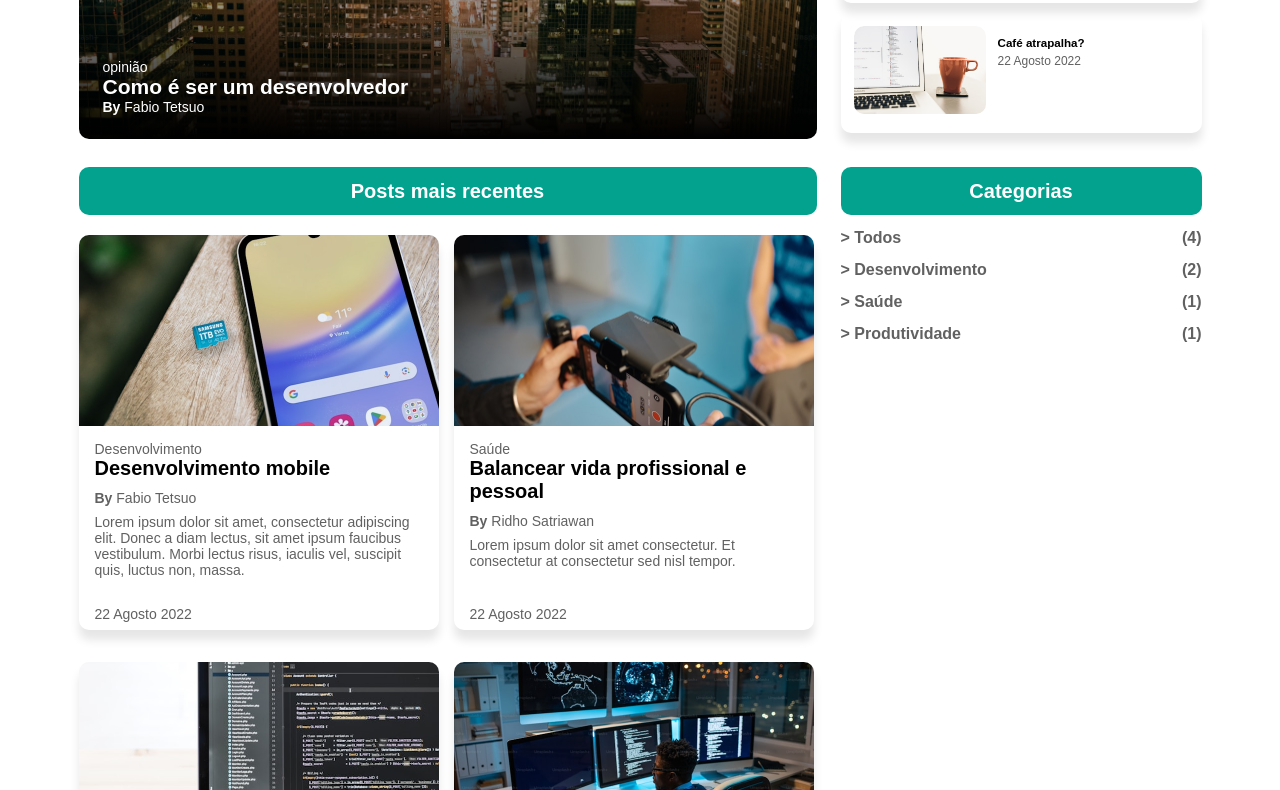
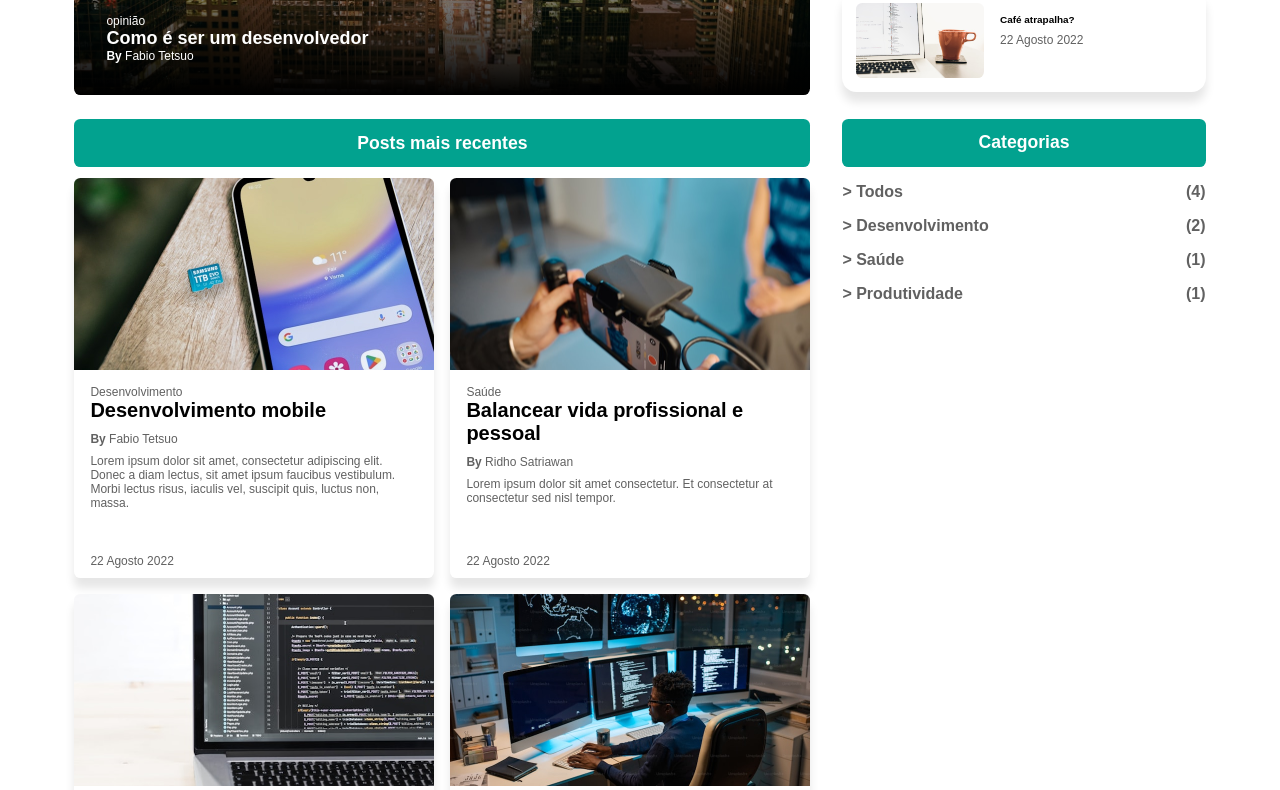
Before and after one commit to tiagoDariel/RID218815_Desafio02, a plain HTML site: page index.html in a window 1280 px wide. Shown: the part 425-1215 px from the top of the page. Drawn offline with Linux system fonts and the light colour scheme; a web font is replaced by a local one.

Commit message:
added responsible

```diff
--- a/components/footer/style.css
+++ b/components/footer/style.css
@@ -6,7 +6,7 @@ footer {
 
 .footer {
   background-color: var(--color-primary);
-  height: 48px;
+  height: 3rem;
   text-align: center;
   display: flex;
   align-items: center;
--- a/components/header/style.css
+++ b/components/header/style.css
@@ -1,6 +1,6 @@
 .header {
     background-color: var(--color-primary);
-  height: 70px;
+    height: 5rem;
 }
 
 .header .header__title {
@@ -11,5 +11,22 @@
     align-items: center;
     justify-content: flex-start;
     font-size: 25px;
-  width: 1133px;
+    width: 45em;
 }
+
+@media (max-width: 1260px) {
+    .header .header__title {
+      width: 30em;
+    }
+}
+
+@media (max-width: 840px) {
+    .header .header__title {
+      width: 100%;
+    }
+
+    .header .header__title h1 {
+      width: 100%;
+      text-align: center;
+    }
+}
--- a/components/main/components/CardPopularPosts.html
+++ b/components/main/components/CardPopularPosts.html
@@ -1,6 +1,4 @@
 <section class="card">
-    <div class="title-box">
-        Posts populares
-    </div>
+    <div class="title-box border-radius">Posts populares</div>
     <div id="card-popular-posts"></div>
 </section>
--- a/components/main/components/CardRecentPosts.html
+++ b/components/main/components/CardRecentPosts.html
@@ -1,6 +1,4 @@
 <section class="card">
-    <div class="title-box">
-        Posts mais recentes
-    </div>
+    <div class="title-box border-radius">Posts mais recentes</div>
     <div id="card-recent-posts"></div>
 </section>
--- a/components/main/components/Categories.html
+++ b/components/main/components/Categories.html
@@ -1,8 +1,4 @@
 <section class="card">
-    <div class="title-box">
-        Categorias
-    </div>
-    <div id="categories">
-
-    </div>
+    <div class="title-box border-radius">Categorias</div>
+    <div id="categories"></div>
 </section>
--- a/components/main/index.html
+++ b/components/main/index.html
@@ -1,16 +1,20 @@
 <div class="content">
     <section class="container">
-        <div class="content__box grid">
-            <div class="content__box-good-developer">
+        <div class="content__box">
+            <div class="content__box-grid grid">
+                <div class="content__box-good-developer border-radius">
                     <span>
                         <div class="good-developer__title">opinião</div>
                         <h1 class="good-developer__description">Como é ser um desenvolvedor</h1>
                         <div class="good-developer__autor"><strong>By</strong> Fabio Tetsuo</div>
                     </span>
                 </div>
+                <div id="content-box-card-recent-posts" class="content__box-recent-posts"></div>
+            </div>
+            <div class="content__box-grid filters grid">
                 <div id="content-box-card-popular-posts" class="content__box-recents-posts"></div>
-            <div id="content-box-card-recent-posts" class="content__box-recent-posts"></div>
                 <div id="content-box-categories" class="content__box-categories"></div>
+            </div>
         </div>
     </section>
 </div>
--- a/components/main/script.js
+++ b/components/main/script.js
@@ -48,7 +48,7 @@ const loadPopularPosts = () => new Promise((resolve, reject) => {
         postTag.className = 'post-cards';
         postTag.innerHTML = `
             <div class="post-cards__img">
-                <img src="${post.img}" alt="${post.title}">
+                <img class="border-radius" src="${post.img}" alt="${post.title}">
             </div>
             <div class="post-cards__content">
                 <h5 class="post-cards__content-title">${post.title}</h5>
@@ -67,7 +67,7 @@ const loadRecentPosts = () => new Promise((resolve, reject) => {
 
     data.recent.forEach((post) => {
         const postTag = document.createElement('div');
-        postTag.className = 'recent-cards';
+        postTag.className = 'recent-cards border-radius';
         postTag.innerHTML = `
             <div class="recent-cards__image">
                 <img src="${post.img}" alt="Tiago Dariel" class="recent-cards__image-img">
--- a/components/main/style.css
+++ b/components/main/style.css
@@ -1,43 +1,40 @@
 .content {
-    margin-top: 38px;
+    margin-top: 3rem;
     display: flex;
     align-items: center;
     justify-content: center;
+    padding: 0 1rem;
 }
 
-.content .content__box {
-  margin: 12px 0;
+.content .container .content__box {
     width: min-content;
-}
-
-.content .grid {
     display: grid;
     grid-template-columns: repeat(2, 1fr);
-  gap: 24px;
+    gap: 2rem;
+    align-items: flex-start;
 }
 
 .content .content__box .content__box-good-developer {
-  width: 690px;
-  height: 396px;
+    width: 42rem;
+    height: 20.5rem;
     background-image: linear-gradient(transparent, transparent, rgb(0, 0, 0)), url("/assets/images/city.jpg");
     background-size: cover;
     display: flex;
     align-items: self-end;
     color: #fff;
-  padding: 24px;
-  border-radius: 10px;
+    padding: 2rem;
+    margin-bottom: .5rem;
 }
 
 .card .title-box {
     background-color: var(--color-primary);
     color: #fff;
-    margin: 0 0 10px 0;
-    height: 48px;
-    border-radius: 10px;
+    margin: 0 0 .7rem 0;
+    height: 3rem;
     display: flex;
     align-items: center;
     justify-content: center;
-    font-size: 20px;
+    font-size: 1.1rem;
     font-weight: 700;
 }
 
@@ -47,23 +44,22 @@
 
 .card .post-cards {
     display: flex;
-    margin: 10px 0;
+    margin: .7rem 0;
     box-shadow: var(--shandow-default);
-    padding: 13px;
-    gap: 12px;
-    border-radius: 10px;
-    height: 94px;
-    width: 335px;
+    padding: .85rem;
+    gap: 1rem;
+    border-radius: .9rem;
+    height: 4.7rem;
+    width: 21rem;
 }
 
 .card .post-cards .post-cards__img {
-    border-radius: 10px;
     overflow: hidden;
 }
 
 .card .post-cards .post-cards__img img {
-    width: 132px;
-    border-radius: 10px;
+    width: 8rem;
+    height: 4.7rem;
 }
 
 .card .post-cards .post-cards__content {
@@ -73,33 +69,27 @@
 .card .post-cards .post-cards__content .post-cards__content-title {
     color: var(--default-color);
     font-weight: 700;
-    margin-bottom: 5px;
-    margin-top: 10px;
-}
-
-.card .post-cards .post-cards__content .post-cards__content-date {
-    font-size: 12px;
+    margin-bottom: .5rem;
+    margin-top: .7rem;
 }
 
 #card-recent-posts {
     display: grid;
     grid-template-columns: repeat(2, 1fr);
-    gap: 12px;
+    gap: 1rem;
 }
 
 .card .recent-cards {
-    margin: 10px 0;
     box-shadow: var(--shandow-default);
-    gap: 12px;
-    border-radius: 10px;
-    height: 395px;
-    width: 360px;
+    gap: 1rem;
+    width: 22.5rem;
+    height: 25rem;
     overflow: hidden;
 }
 
 .card .recent-cards .recent-cards__image {
     width: 100%;
-    height: 191px;
+    height: 12rem;
 }
 
 .card .recent-cards .recent-cards__image .recent-cards__image-img {
@@ -150,5 +140,40 @@
     font-weight: 600;
     font-size: 16px;
     color: var(--color-span);
-    margin: 14px 0;
+    margin: 1em 0;
 }
+
+
+.content .container .content__box .content__box-grid {
+    display: grid;
+    grid-template-columns: 1fr;
+    gap: 1rem;
+}
+
+
+@media (max-width: 1260px) {
+    .content .container .content__box {
+        grid-template-columns: 1fr;
+    }
+
+    .content .container .content__box .filters {
+        grid-template-columns: 1fr 1fr;
+    }
+
+}
+
+@media (max-width: 840px) {
+    .content .content__box .content__box-good-developer {
+        width: 24.6em;
+        background-repeat: no-repeat;
+        background-position-x: center;
+
+    }
+    .content .container .content__box .filters {
+        grid-template-columns: 1fr;
+    }
+
+    #card-recent-posts {
+        grid-template-columns: 1fr;
+    }
+}
--- a/style.css
+++ b/style.css
@@ -6,8 +6,11 @@
 #app {
     font-family: 'Montserrat', sans-serif;
     font-size: 14px;
-    min-height: 100vh;
+    min-height: 96vh;
     position: relative;
+    padding-bottom: 50px;
+    font-size: 12px;
+    padding: 0 0 10em;
 }
 
 .container {
@@ -17,3 +20,13 @@
     justify-content: center;
     width: 100%;
 }
+
+header {
+    position: sticky;
+    top: 0;
+    z-index: 2;
+}
+
+.border-radius {
+    border-radius: .4rem;
+}
```
Lines whose indentation alone changed are shown as unchanged.
